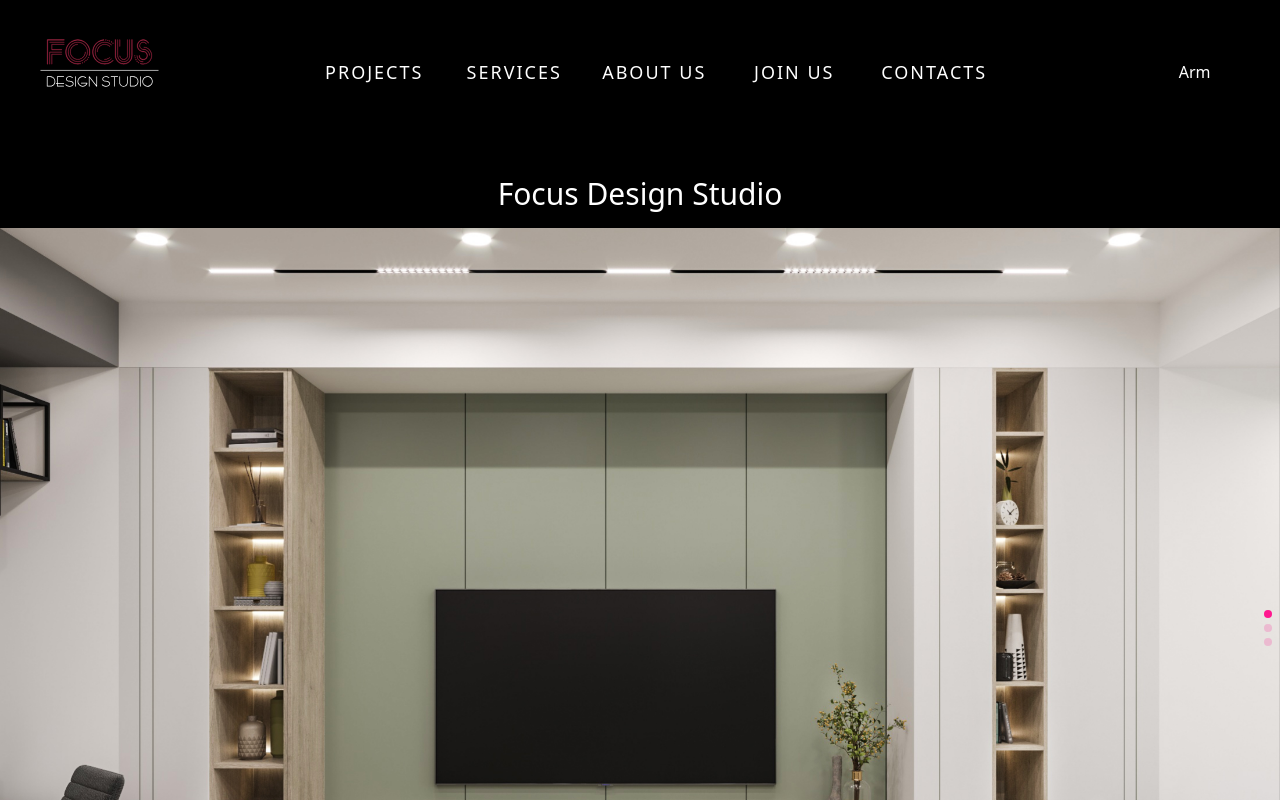
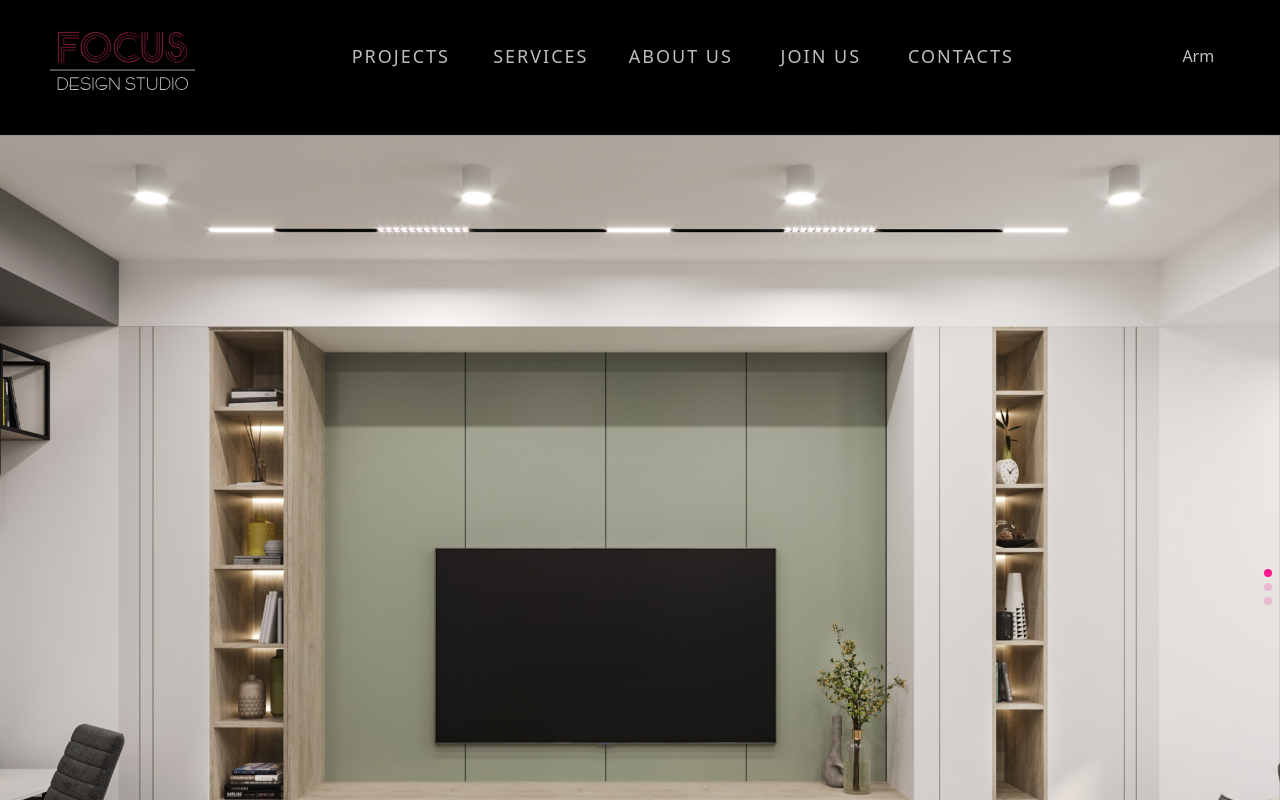
Before and after one commit to DavidGyulinyan/focus-design-studio, a Vue app: page / in a window 1280 px wide. Shown: the top 800 px of the page. Built offline with nearby package versions, Linux system fonts and the light colour scheme; a web font is replaced by a local one.

Commit message:
header changes

```diff
--- a/src/components/AppHeader.vue
+++ b/src/components/AppHeader.vue
@@ -1,10 +1,10 @@
 <template>
-  <header class="w-full fixed top-0 z-50 bg-black flex justify-between items-center sm:flex-row md:flex-row sm:justify-between md:justify-between">
+  <header class="w-full fixed top-0 z-50 opacity-75 bg-black flex justify-between items-center sm:flex-row md:flex-row sm:justify-between md:justify-between">
     <AppLogo/>
     <div class="w-4/5 menu-items-wrapper flex justify-center items-center" v-show="$store.state.showMenu">
       <MenuItems />
     </div>
-    <div class="w-48 h-14 flex flex-col justify-center items-center max-sm:hidden max-md:hidden max-lg:hidden">
+    <div class="w-48 flex flex-col justify-center items-center max-sm:hidden max-md:hidden max-lg:hidden">
       <span
           v-for="lang in $store.state.languages"
           :key="lang"
--- a/src/components/AppLogo.vue
+++ b/src/components/AppLogo.vue
@@ -1,5 +1,9 @@
 <template>
-<div class="w-56 h-36 overflow-hidden flex items-center">
-  <img src="../assets/logo/FocusLogo.svg" alt="Focus Design Studio's logo">
+<div class="w-62 h-28 overflow-hidden flex items-center">
+  <img
+      src="../assets/logo/FocusLogo.svg"
+      alt="Focus Design Studio's logo"
+      class="mt-8"
+  >
 </div>
 </template>
--- a/src/components/SliderAppSection.vue
+++ b/src/components/SliderAppSection.vue
@@ -1,8 +1,5 @@
 <template>
-  <section class="mt-36 h-full flex flex-col items-center">
-    <div class="mt-8 mb-4 text-3xl text-center">
-      <span>Focus Design Studio</span>
-    </div>
+  <section class="mt-28 flex flex-col items-center">
     <div class="swiper-container w-full">
       <swiper
           class="relative flex justify-start items-center"
@@ -86,13 +83,16 @@ export default {
         img: img3
       },
     ])
-    return {modules: [Pagination, Autoplay, EffectFade], swiperTextBase}
+    return {
+      modules: [Pagination, Autoplay, EffectFade],
+      swiperTextBase
+    }
   }
 }
 </script>
 
 <style>
 .swiper-wrapper {
-  height: 800px;
+  height: 950px;
 }
 </style>
```
Also changed, not shown: src/components/AppMobileMenu.vue (+0 -10 lines), src/components/MenuItems.vue (+0 -8 lines).
